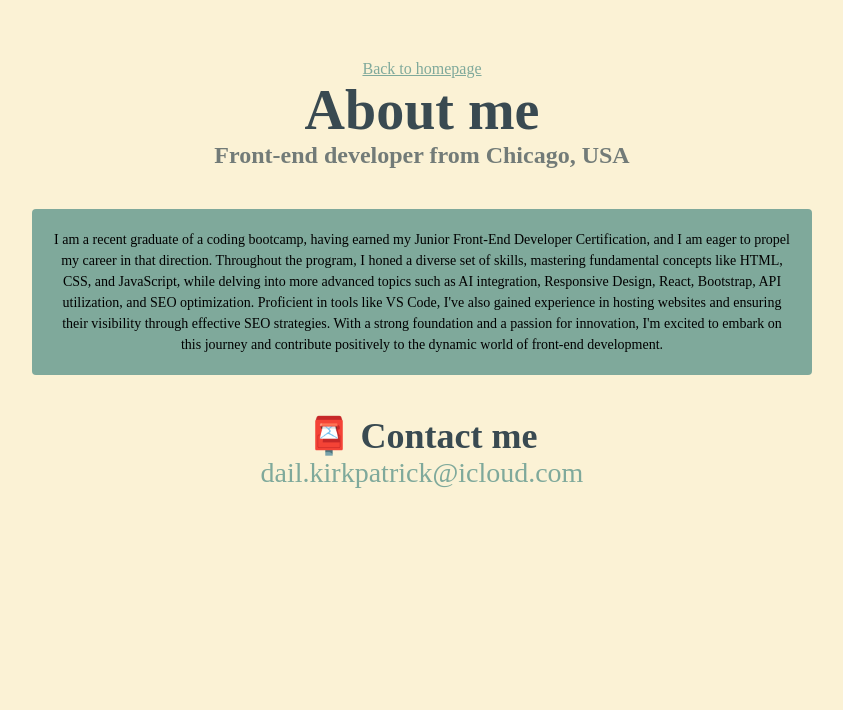
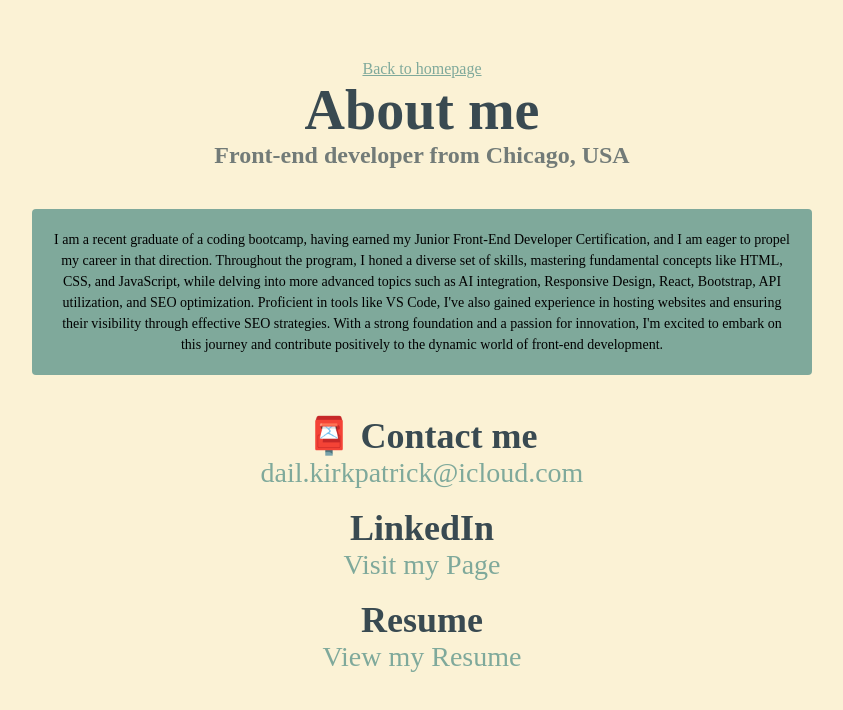
Before and after one commit to drkirkp/Advanced-Tools-Homework, a website: page about.html in a window 1280 px wide. Shown: the whole page, without its empty margins (218-1061 px from the left). Drawn offline with Linux system fonts and the light colour scheme.

Commit message:
Added Links to Resume and LinkedIn

```diff
--- a/about.html
+++ b/about.html
@@ -31,6 +31,18 @@
       <a href="mailto:dail.kirkpatrick@icloud.com" class="email-link">
         dail.kirkpatrick@icloud.com
       </a>
+      <br />
+      <h2>LinkedIn</h2>
+      <a href="https://www.linkedin.com/in/dail-williams/" class="email-link">
+        Visit my Page
+      </a>
+      <br />
+      <h2>Resume</h2>
+      <a
+        href="https://www.flipsnack.com/8898B8DD75E/dail-williams-resume/full-view.html"
+        class="email-link"
+        >View my Resume</a
+      >
     </div>
   </body>
 </html>
```
